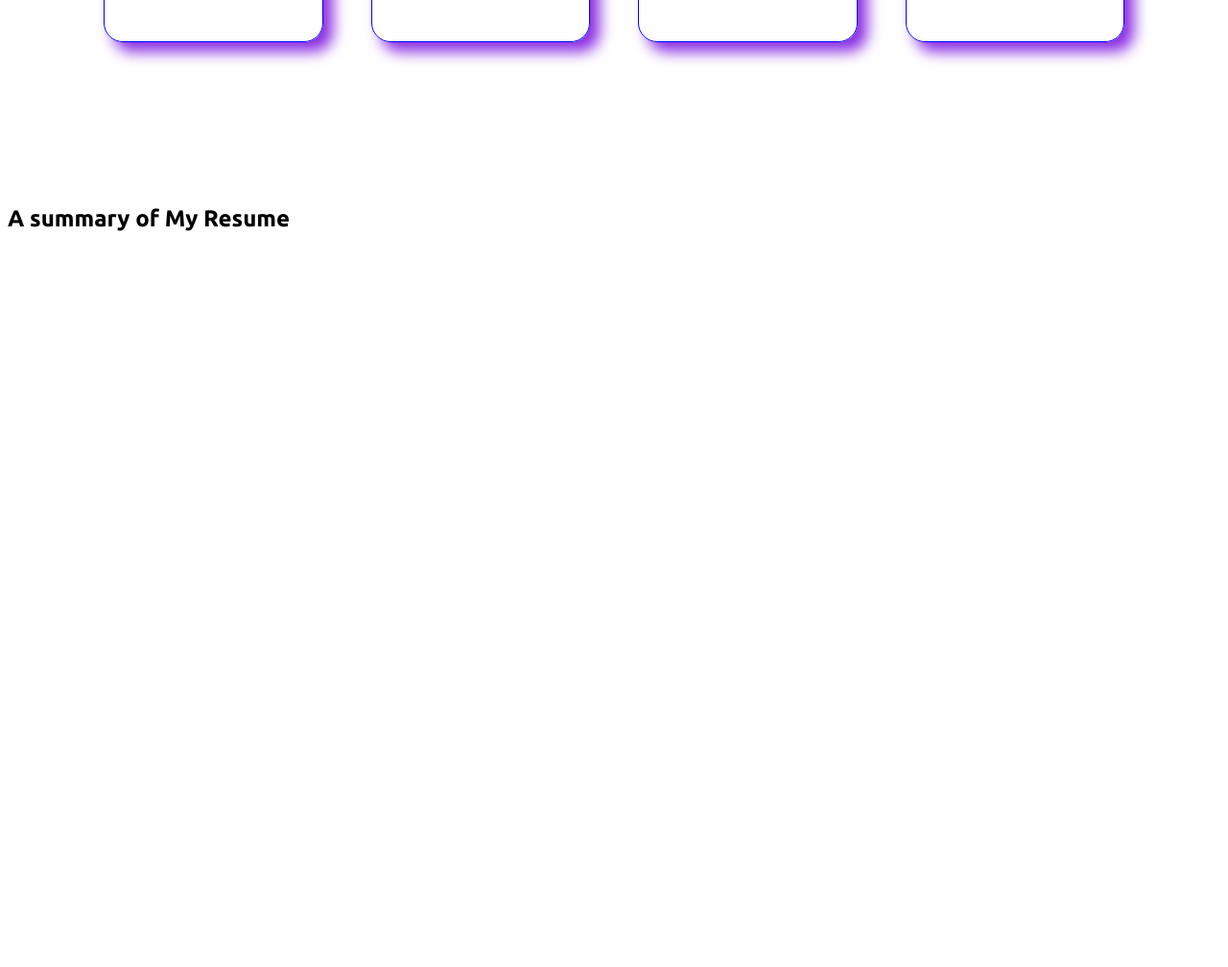
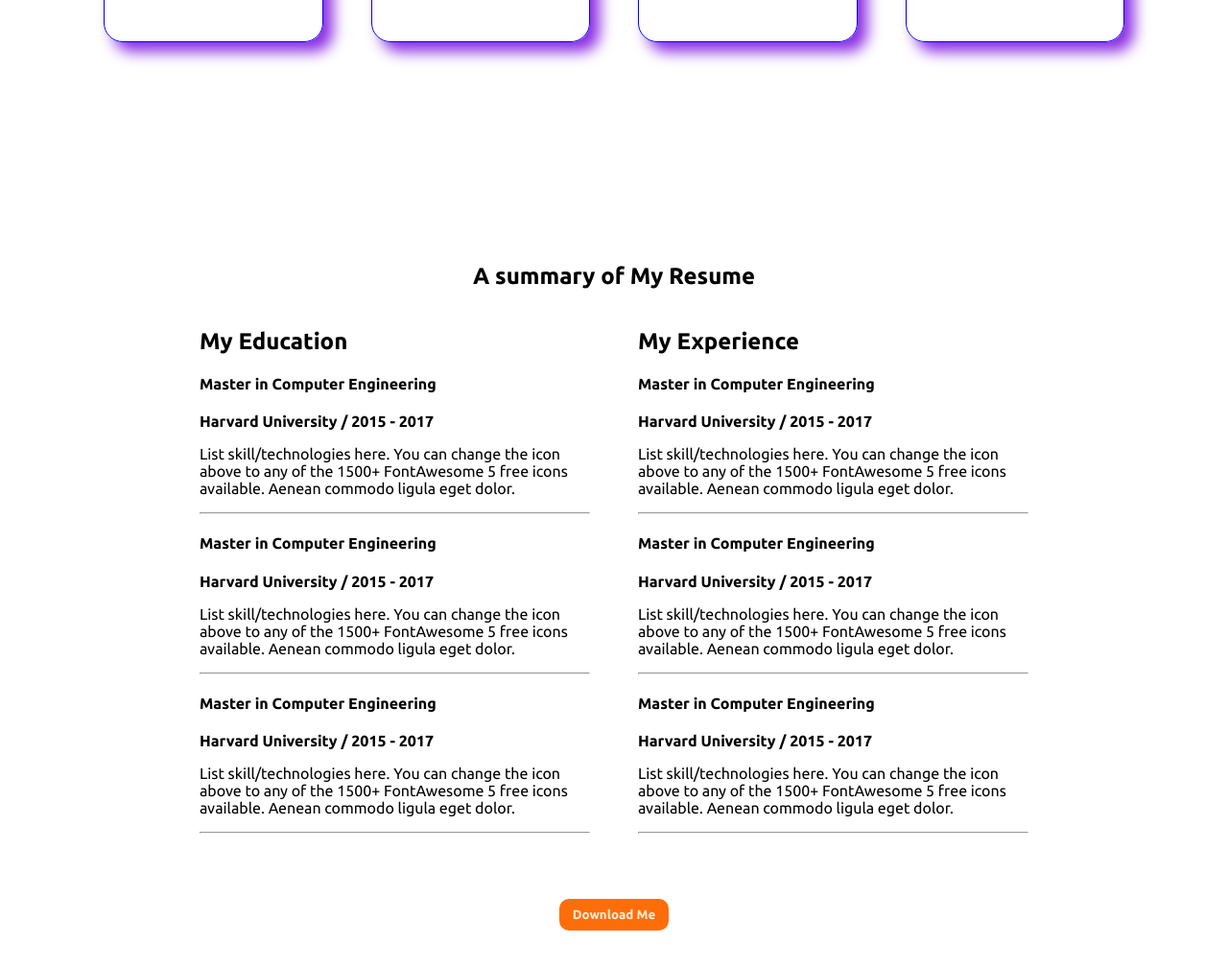
Before and after one commit to Samin35/N0-1, a plain HTML site: page index.html in a window 1280 px wide. Shown: the part 1666-2674 px from the top of the page at 96% size. Before the commit the page ends 1928 px from the top, so only its background shows below. Drawn offline with Linux system fonts and the light colour scheme; a web font is replaced by a local one.

Commit message:
button added

```diff
--- a/CSS/portfolio.css
+++ b/CSS/portfolio.css
@@ -136,3 +136,23 @@ main section {
     border-radius: 20px;
     box-shadow: 10px 10px 15px blueviolet;
 }
+
+hr {}
+
+.resume-colum {
+    display: flex;
+    gap: 50px;
+}
+
+.resume {
+    padding: 40px 200px;
+}
+
+.sec-title {
+    text-align: center;
+}
+
+.button-div {
+    text-align: center;
+    margin-top: 60px;
+}
--- a/index.html
+++ b/index.html
@@ -107,7 +107,72 @@
             <h2 class="sec-title">
                 A summary of My Resume
             </h2>
+            <div class="resume-colum">
+                <div class="colum">
+                    <h2>My Education</h2>
+                    <div class="colum-item">
+                        <h4>Master in Computer Engineering</h4>
+                        <b>Harvard University / 2015 - 2017</b>
+                        <p>List skill/technologies here. You can change the icon above
+                            to any of the 1500+ FontAwesome 5 free icons available. Aenean commodo ligula eget dolor.
+                        </p>
+                    </div>
+                    <hr>
+                    <div class="colum-item">
+                        <h4>Master in Computer Engineering</h4>
+                        <b>Harvard University / 2015 - 2017</b>
+                        <p>List skill/technologies here. You can change the icon above
+                            to any of the 1500+ FontAwesome 5 free icons available. Aenean commodo ligula eget dolor.
+                        </p>
+                    </div>
+                    <hr>
+                    <div class="colum-item">
+                        <h4>Master in Computer Engineering</h4>
+                        <b>Harvard University / 2015 - 2017</b>
+                        <p>List skill/technologies here. You can change the icon above
+                            to any of the 1500+ FontAwesome 5 free icons available. Aenean commodo ligula eget dolor.
+                        </p>
+                    </div>
+                    <hr>
+
+
+                </div>
+                <div class="colum">
+                    <h2>My Experience</h2>
+                    <div class="colum-item">
+                        <h4>Master in Computer Engineering</h4>
+                        <b>Harvard University / 2015 - 2017</b>
+                        <p>List skill/technologies here. You can change the icon above
+                            to any of the 1500+ FontAwesome 5 free icons available. Aenean commodo ligula eget dolor.
+                        </p>
+                    </div>
+                    <hr>
+                    <div class="colum-item">
+                        <h4>Master in Computer Engineering</h4>
+                        <b>Harvard University / 2015 - 2017</b>
+                        <p>List skill/technologies here. You can change the icon above
+                            to any of the 1500+ FontAwesome 5 free icons available. Aenean commodo ligula eget dolor.
+                        </p>
+                    </div>
+                    <hr>
+                    <div class="colum-item">
+                        <h4>Master in Computer Engineering</h4>
+                        <b>Harvard University / 2015 - 2017</b>
+                        <p>List skill/technologies here. You can change the icon above
+                            to any of the 1500+ FontAwesome 5 free icons available. Aenean commodo ligula eget dolor.
+                        </p>
+                    </div>
+                    <hr>
+
+
+                </div>
+            </div>
+            <div class="button-div">
+                <button class="first-button ">Download Me</button>
+
+            </div>
         </section>
+
     </main>
     <footer>
 
```
